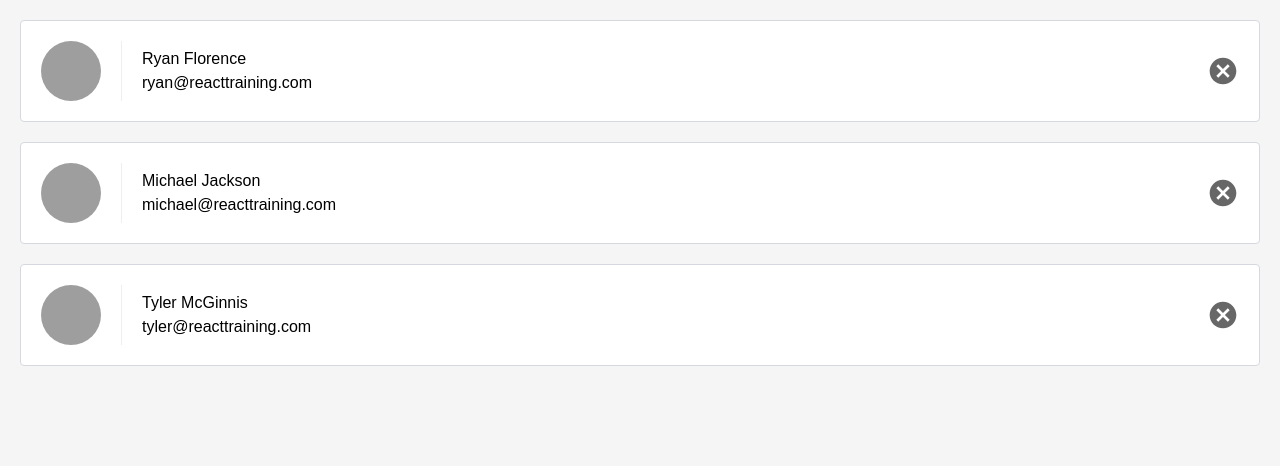
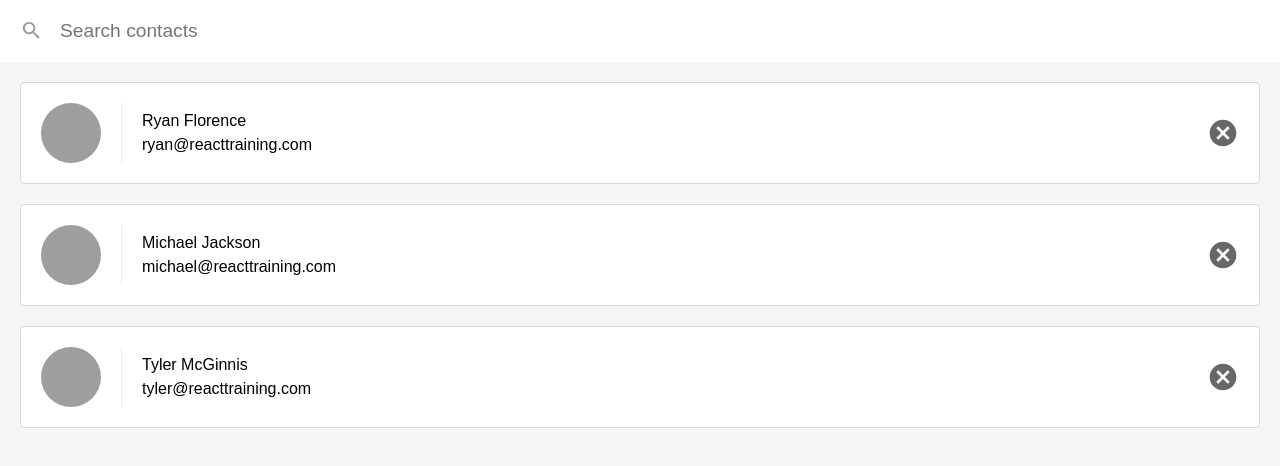
Before and after one commit to gauravsinghaec/FEND-Contacts-App-React, a React (Create React App) app: page / in a window 1280 px wide. Shown: the top 466 px of the page. Built offline with nearby package versions, Linux system fonts and the light colour scheme.

Commit message:
Convert ListContact Funtional Component to Controlled Component.

```diff
--- a/src/App.js
+++ b/src/App.js
@@ -1,5 +1,5 @@
 import React, { Component } from 'react'
-import ListContact from './ListContact';
+import ListContact from './ListContact'
 
 class App extends Component {
   state = { contacts : [
--- a/src/ListContact.js
+++ b/src/ListContact.js
@@ -1,10 +1,34 @@
-import React, { Component } from 'react';
+import React, { Component } from 'react'
 import PropTypes from 'prop-types'
 
-function ListContact(props){
+class ListContact extends Component{
+
+	static propTypes = {
+		contacts: PropTypes.array.isRequired,
+		onDeleteContact : PropTypes.func.isRequired
+	}
+
+	state = {
+		query: ''
+	}
+
+	updateQuery = (query)=> {
+		this.setState({query: query.trim()});
+	}
+
+	render(){
 	    return (
+	    	<div className='contacts'>
+	    	<div className='contacts-top'>
+	    		<input type='text'
+	    			className='search-contacts'
+	    			placeholder='Search contacts'
+	    			value={this.state.query}
+	    			onChange={(event)=> this.updateQuery(event.target.value)}
+	    		/>
+	    	</div>
 			<ol className='contact-list'>
-      {props.contacts.map((contact) => (
+	      	{this.props.contacts.map((contact) => (
 		        <li key={contact.id} className='contact-list-item'>
 		        <div className='contact-avatar'
 		        	style={{ backgroundImage: `url(${contact.avatarURL})`}}>
@@ -13,18 +37,15 @@
 		        	<p>{contact.name}</p>
 		        	<p>{contact.email}</p>
 		        </div>
-        <button onClick={()=> props.onDeleteContact(contact)} className='contact-remove'>
+		        <button onClick={()=> this.props.onDeleteContact(contact)} className='contact-remove'>
 		        	Remove
 		        </button>
 		        </li>
 		    ))}
 	    	</ol>
+	   	</div>
 	    );
 	}
-
-ListContact.propTypes = {
-	contacts: PropTypes.array.isRequired,
-	onDeleteContact : PropTypes.func.isRequired
 }
 
 export default ListContact
```
Lines whose indentation alone changed are shown as unchanged.
